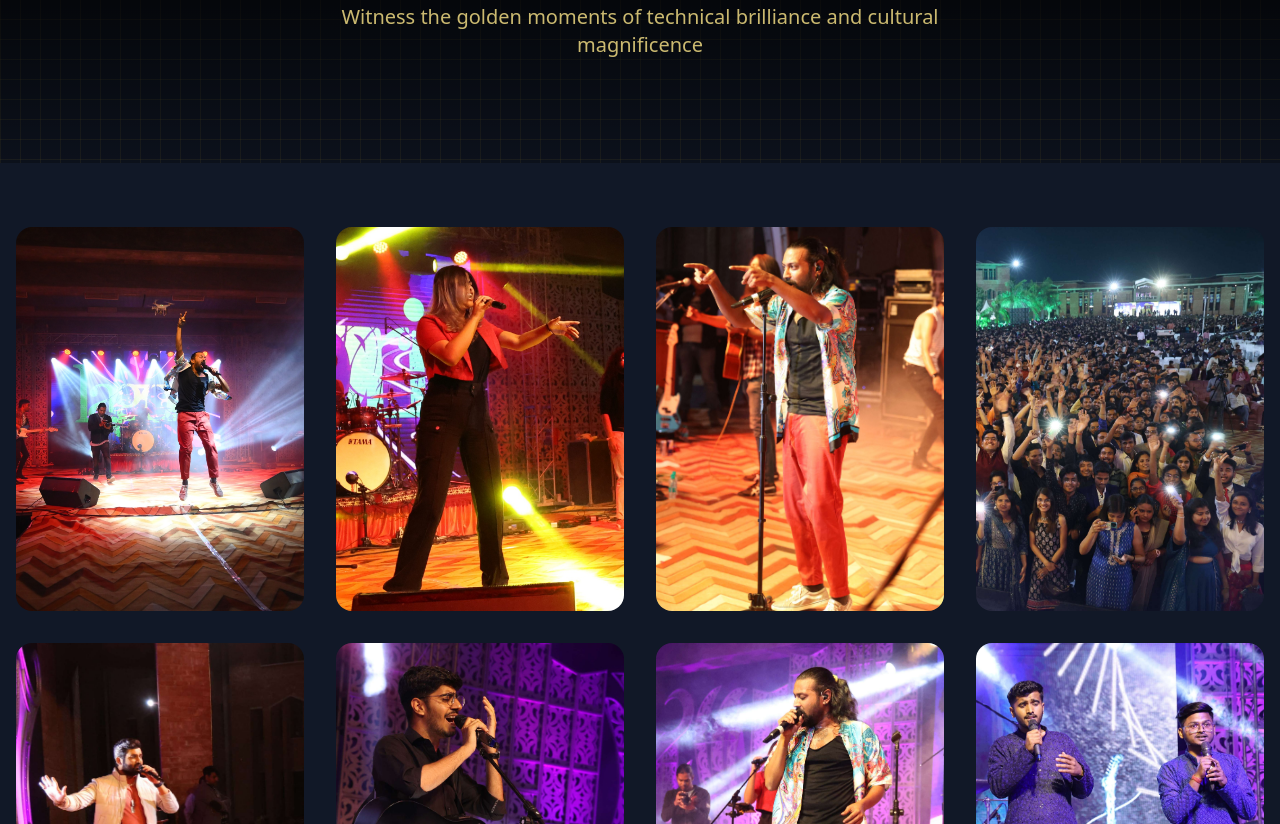
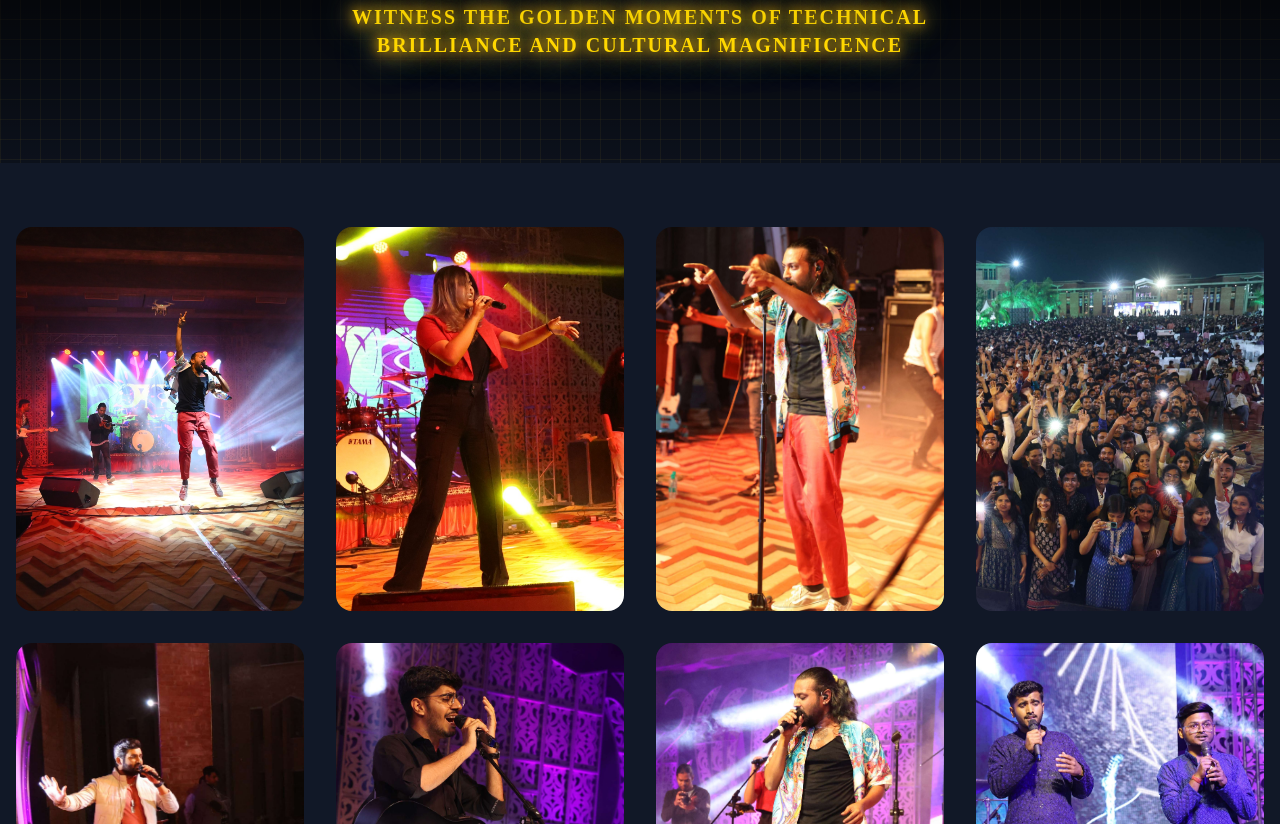
Before and after one commit to Abhinav-2312307/Ignitia_Gallery, a plain HTML site: page index.html in a window 1280 px wide. Shown: the part 221-1045 px from the top of the page. Drawn offline with nearby package versions, Linux system fonts and the light colour scheme.

Commit message:
Update index.html

```diff
--- a/index.html
+++ b/index.html
@@ -105,7 +105,7 @@
                 <h1 class="text-6xl md:text-8xl font-bold mb-6 shiny-text">
                     Ignitia Gallery
                 </h1>
-                <p class="text-xl text-amber-200/80 max-w-2xl mx-auto">
+                <p class="text-xl phoenix-fire-text max-w-2xl mx-auto">
                     Witness the golden moments of technical brilliance and cultural magnificence
                 </p>
             </div>
```
